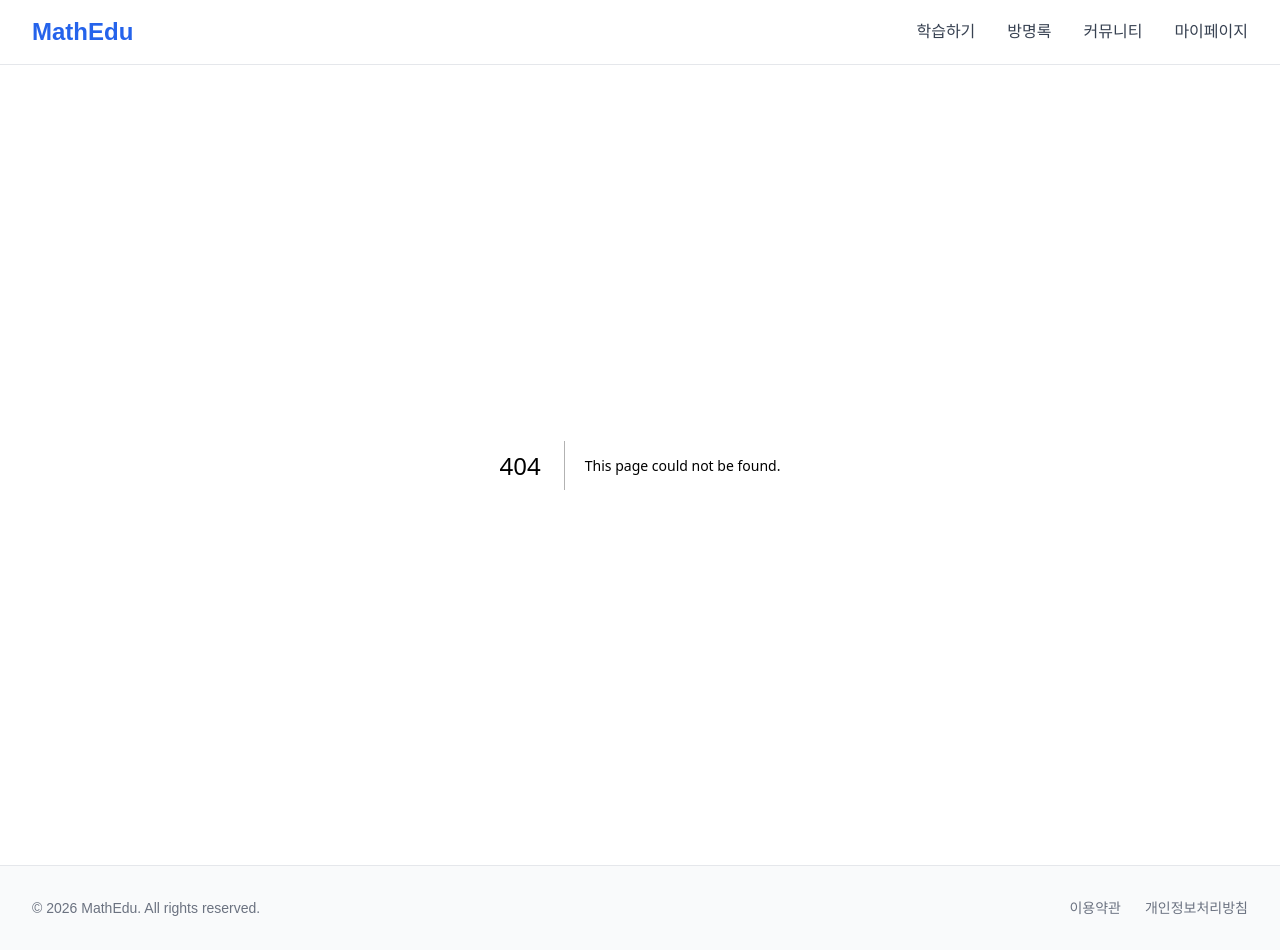
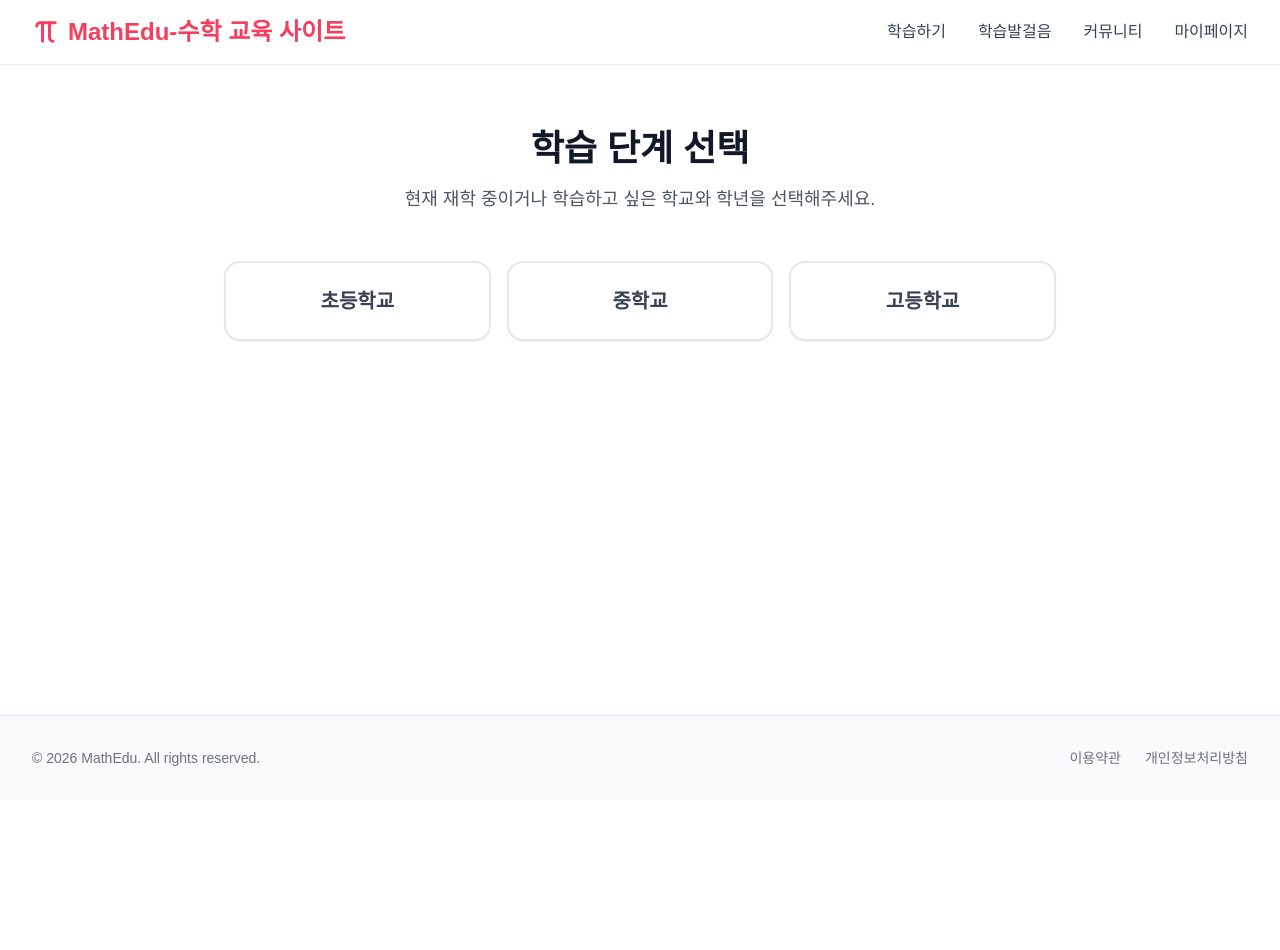
Before and after one commit to ssi-nny/mathweb, a Next.js app: page /levels in a window 1280 px wide. Before the commit this address had no page. After the commit the page ends 800 px from the top, so only its background shows below. Built offline with nearby package versions, Linux system fonts and the light colour scheme.

Commit message:
Update styling to Pink Theme, add School Selection, rename Guestbook

```diff
--- a/app/guestbook/GuestbookForm.tsx
+++ b/app/guestbook/GuestbookForm.tsx
@@ -11,9 +11,9 @@ function SubmitButton() {
     <button
       type="submit"
       disabled={pending}
-      className="px-6 py-2 bg-blue-600 text-white font-semibold rounded-lg hover:bg-blue-700 disabled:opacity-50 disabled:cursor-not-allowed transition-colors"
+      className="px-6 py-2 bg-rose-500 text-white font-semibold rounded-lg hover:bg-rose-600 disabled:opacity-50 disabled:cursor-not-allowed transition-colors"
     >
-      {pending ? "등록 중..." : "방명록 남기기"}
+      {pending ? "등록 중..." : "학습발걸음 남기기"}
     </button>
   );
 }
@@ -41,7 +41,7 @@ export default function GuestbookForm() {
           id="name"
           required
           maxLength={50}
-          className="w-full px-4 py-2 border border-gray-300 dark:border-zinc-700 rounded-lg bg-gray-50 dark:bg-zinc-950 text-gray-900 dark:text-white focus:ring-2 focus:ring-blue-500 focus:border-transparent outline-none"
+          className="w-full px-4 py-2 border border-gray-300 dark:border-zinc-700 rounded-lg bg-gray-50 dark:bg-zinc-950 text-gray-900 dark:text-white focus:ring-2 focus:ring-rose-400 focus:border-transparent outline-none"
           placeholder="홍길동"
         />
       </div>
@@ -53,7 +53,7 @@ export default function GuestbookForm() {
           required
           maxLength={500}
           rows={3}
-          className="w-full px-4 py-2 border border-gray-300 dark:border-zinc-700 rounded-lg bg-gray-50 dark:bg-zinc-950 text-gray-900 dark:text-white focus:ring-2 focus:ring-blue-500 focus:border-transparent outline-none resize-none"
+          className="w-full px-4 py-2 border border-gray-300 dark:border-zinc-700 rounded-lg bg-gray-50 dark:bg-zinc-950 text-gray-900 dark:text-white focus:ring-2 focus:ring-rose-400 focus:border-transparent outline-none resize-none"
           placeholder="여기에 메시지를 남겨주세요!"
         />
       </div>
--- a/app/guestbook/page.tsx
+++ b/app/guestbook/page.tsx
@@ -10,7 +10,7 @@ export default async function GuestbookPage() {
     <div className="max-w-4xl mx-auto px-4 sm:px-6 lg:px-8 py-12 w-full">
       <div className="mb-10 text-center">
         <h1 className="text-3xl font-extrabold text-gray-900 dark:text-white sm:text-4xl">
-          방명록
+          학습발걸음
         </h1>
         <p className="mt-4 text-lg text-gray-500 dark:text-gray-400">
           자유롭게 메시지를 남겨보세요!
@@ -23,8 +23,8 @@ export default async function GuestbookPage() {
         <h2 className="text-2xl font-bold text-gray-900 dark:text-white">최근 메시지 ({entries.length})</h2>
 
         {entries.length === 0 ? (
-          <p className="text-gray-500 dark:text-gray-400 text-center py-10 bg-gray-50 dark:bg-zinc-900/50 rounded-2xl border border-dashed border-gray-200 dark:border-zinc-800">
-            아직 작성된 방명록이 없습니다. 첫 번째 메시지를 남겨주세요!
+          <p className="text-gray-500 dark:text-gray-400 text-center py-10 bg-rose-50 dark:bg-rose-900/10 rounded-2xl border border-dashed border-rose-200 dark:border-rose-800">
+            아직 작성된 학습발걸음이 없습니다. 첫 번째 메시지를 남겨주세요!
           </p>
         ) : (
           <ul className="grid gap-4">
--- a/app/layout.tsx
+++ b/app/layout.tsx
@@ -16,19 +16,26 @@ export default function RootLayout({
     <html lang="ko">
       <body className="min-h-screen flex flex-col antialiased">
         {/* 상단 헤더 컴포넌트 공간 */}
-        <header className="w-full bg-white dark:bg-zinc-900 border-b border-gray-200 dark:border-zinc-800 sticky top-0 z-50">
+        <header className="w-full bg-white dark:bg-zinc-900 border-b border-rose-100 dark:border-rose-900/30 sticky top-0 z-50">
           <div className="max-w-7xl mx-auto px-4 sm:px-6 lg:px-8 h-16 flex items-center justify-between">
             <div className="flex-shrink-0 flex items-center cursor-pointer">
               {/* 서비스 로고(수학) */}
-              <Link href="/" className="text-2xl font-bold text-blue-600 dark:text-blue-400">MathEdu</Link>
+              <Link href="/" className="flex items-center text-xl sm:text-2xl font-bold text-rose-500 dark:text-rose-400">
+                <svg xmlns="http://www.w3.org/2000/svg" width="28" height="28" viewBox="0 0 24 24" fill="none" stroke="currentColor" strokeWidth="2.5" strokeLinecap="round" strokeLinejoin="round" className="mr-2">
+                  <line x1="9" x2="9" y1="4" y2="20" />
+                  <path d="M4 7c0-1.7 1.3-3 3-3h13" />
+                  <path d="M18 20c-1.7 0-3-1.3-3-3V4" />
+                </svg>
+                MathEdu-수학 교육 사이트
+              </Link>
             </div>
             <nav className="hidden md:block">
               {/* 여기에 새로운 네비게이션 아이템 컴포넌트를 추가하세요 */}
               <ul className="flex space-x-8 items-center">
-                <li><Link href="/learn" className="text-gray-700 dark:text-gray-300 hover:text-blue-600 dark:hover:text-blue-400 font-medium transition-colors">학습하기</Link></li>
-                <li><Link href="/guestbook" className="text-gray-700 dark:text-gray-300 hover:text-blue-600 dark:hover:text-blue-400 font-medium transition-colors">방명록</Link></li>
-                <li><Link href="#" className="text-gray-700 dark:text-gray-300 hover:text-blue-600 dark:hover:text-blue-400 font-medium transition-colors">커뮤니티</Link></li>
-                <li><Link href="#" className="text-gray-700 dark:text-gray-300 hover:text-blue-600 dark:hover:text-blue-400 font-medium transition-colors">마이페이지</Link></li>
+                <li><Link href="/learn" className="text-gray-700 dark:text-gray-300 hover:text-rose-500 dark:hover:text-rose-400 font-medium transition-colors">학습하기</Link></li>
+                <li><Link href="/guestbook" className="text-gray-700 dark:text-gray-300 hover:text-rose-500 dark:hover:text-rose-400 font-medium transition-colors">학습발걸음</Link></li>
+                <li><Link href="#" className="text-gray-700 dark:text-gray-300 hover:text-rose-500 dark:hover:text-rose-400 font-medium transition-colors">커뮤니티</Link></li>
+                <li><Link href="#" className="text-gray-700 dark:text-gray-300 hover:text-rose-500 dark:hover:text-rose-400 font-medium transition-colors">마이페이지</Link></li>
               </ul>
             </nav>
             {/* 모바일 메뉴 버튼 (기능 확장을 위한 플레이스홀더) */}
--- a/app/learn/[topicId]/page.tsx
+++ b/app/learn/[topicId]/page.tsx
@@ -66,7 +66,7 @@ export default function TopicProblemPage({ params }: { params: { topicId: string
 
   return (
     <div className="max-w-3xl mx-auto px-4 sm:px-6 lg:px-8 py-12 w-full">
-      <Link href="/learn" className="inline-flex items-center text-blue-600 dark:text-blue-400 hover:underline mb-8 font-medium">
+      <Link href="/learn" className="inline-flex items-center text-rose-500 dark:text-rose-400 hover:underline mb-8 font-medium">
         <svg className="w-4 h-4 mr-1" fill="none" viewBox="0 0 24 24" stroke="currentColor">
           <path strokeLinecap="round" strokeLinejoin="round" strokeWidth={2} d="M10 19l-7-7m0 0l7-7m-7 7h18" />
         </svg>
@@ -74,7 +74,7 @@ export default function TopicProblemPage({ params }: { params: { topicId: string
       </Link>
 
       <div className="bg-white dark:bg-zinc-900 rounded-3xl shadow-lg border border-gray-100 dark:border-zinc-800 overflow-hidden">
-        <div className="bg-blue-600 px-6 py-4 md:px-8 md:py-6">
+        <div className="bg-rose-500 px-6 py-4 md:px-8 md:py-6">
           <h1 className="text-2xl md:text-3xl font-bold text-white">
             {topicData.title} 실전 문제
           </h1>
@@ -96,9 +96,9 @@ export default function TopicProblemPage({ params }: { params: { topicId: string
 
               if (!isSubmitted) {
                 if (isSelected) {
-                  optionClasses += "border-blue-500 bg-blue-50 dark:bg-blue-900/30 text-blue-700 dark:text-blue-300";
+                  optionClasses += "border-rose-500 bg-rose-50 dark:bg-rose-900/30 text-rose-700 dark:text-rose-300";
                 } else {
-                  optionClasses += "border-gray-200 dark:border-zinc-700 hover:border-blue-300 dark:hover:border-blue-700 bg-white dark:bg-zinc-900 text-gray-700 dark:text-gray-300 hover:bg-gray-50 dark:hover:bg-zinc-800";
+                  optionClasses += "border-gray-200 dark:border-zinc-700 hover:border-rose-300 dark:hover:border-rose-700 bg-white dark:bg-zinc-900 text-gray-700 dark:text-gray-300 hover:bg-gray-50 dark:hover:bg-zinc-800";
                 }
               } else {
                 if (isCorrectOption) {
@@ -129,7 +129,7 @@ export default function TopicProblemPage({ params }: { params: { topicId: string
             <button
               onClick={handleSubmit}
               disabled={selectedOption === null}
-              className="w-full py-4 bg-blue-600 hover:bg-blue-700 text-white text-lg font-bold rounded-xl transition-colors disabled:opacity-50 disabled:cursor-not-allowed shadow-md"
+              className="w-full py-4 bg-rose-500 hover:bg-rose-600 text-white text-lg font-bold rounded-xl transition-colors disabled:opacity-50 disabled:cursor-not-allowed shadow-md"
             >
               정답 확인하기
             </button>
--- a/app/learn/page.tsx
+++ b/app/learn/page.tsx
@@ -5,29 +5,29 @@ const topics = [
     id: "polynomials",
     title: "다항식",
     description: "다항식의 연산과 나머지정리, 인수분해를 학습합니다.",
-    color: "bg-red-50 dark:bg-red-900/20",
-    textColor: "text-red-600 dark:text-red-400"
+    color: "bg-rose-50 dark:bg-rose-900/20",
+    textColor: "text-rose-600 dark:text-rose-400"
   },
   {
     id: "equations",
     title: "방정식과 부등식",
     description: "복소수와 이차방정식, 이차방정식과 이차함수, 여러 가지 방정식과 부등식을 학습합니다.",
-    color: "bg-blue-50 dark:bg-blue-900/20",
-    textColor: "text-blue-600 dark:text-blue-400"
+    color: "bg-pink-50 dark:bg-pink-900/20",
+    textColor: "text-pink-600 dark:text-pink-400"
   },
   {
     id: "cases",
     title: "경우의 수",
     description: "경우의 수, 순열과 조합의 기본 개념을 학습합니다.",
-    color: "bg-green-50 dark:bg-green-900/20",
-    textColor: "text-green-600 dark:text-green-400"
+    color: "bg-fuchsia-50 dark:bg-fuchsia-900/20",
+    textColor: "text-fuchsia-600 dark:text-fuchsia-400"
   },
   {
     id: "matrices",
     title: "행렬",
     description: "행렬의 뜻과 덧셈, 뺄셈, 실수배 및 곱셈을 학습합니다.",
-    color: "bg-purple-50 dark:bg-purple-900/20",
-    textColor: "text-purple-600 dark:text-purple-400"
+    color: "bg-violet-50 dark:bg-violet-900/20",
+    textColor: "text-violet-600 dark:text-violet-400"
   }
 ];
 
@@ -36,7 +36,7 @@ export default function LearnPage() {
     <div className="max-w-7xl mx-auto px-4 sm:px-6 lg:px-8 py-12 w-full">
       <div className="mb-12 text-center">
         <h1 className="text-3xl font-extrabold text-gray-900 dark:text-white sm:text-4xl mb-4">
-          공통수학1 학습하기
+          고등학교 1학년 <span className="text-rose-500">공통수학1</span>
         </h1>
         <p className="text-lg text-gray-600 dark:text-gray-400 max-w-2xl mx-auto">
           고등학교 1학년 공통수학1의 핵심 단원들을 선택하고, 예제 문제를 직접 풀어보며 실력을 키워보세요.
@@ -50,13 +50,13 @@ export default function LearnPage() {
               <div className={`inline-flex items-center justify-center p-3 rounded-2xl mb-6 ${topic.color}`}>
                 <span className={`text-xl font-bold ${topic.textColor}`}>{topic.title.substring(0, 2)}</span>
               </div>
-              <h2 className="text-2xl font-bold text-gray-900 dark:text-white mb-3 group-hover:text-blue-600 dark:group-hover:text-blue-400 transition-colors">
+              <h2 className="text-2xl font-bold text-gray-900 dark:text-white mb-3 group-hover:text-rose-500 dark:group-hover:text-rose-400 transition-colors">
                 {topic.title}
               </h2>
               <p className="text-gray-600 dark:text-gray-400 leading-relaxed">
                 {topic.description}
               </p>
-              <div className="mt-6 flex items-center text-blue-600 dark:text-blue-400 font-semibold">
+              <div className="mt-6 flex items-center text-rose-500 dark:text-rose-400 font-semibold">
                 문제 풀러 가기
                 <svg className="w-5 h-5 ml-2 transform group-hover:translate-x-1 transition-transform" fill="none" viewBox="0 0 24 24" stroke="currentColor">
                   <path strokeLinecap="round" strokeLinejoin="round" strokeWidth={2} d="M14 5l7 7m0 0l-7 7m7-7H3" />
--- /dev/null
+++ b/app/levels/page.tsx
@@ -0,0 +1,88 @@
+"use client";
+
+import { useState } from "react";
+import Link from "next/link";
+import { useRouter } from "next/navigation";
+
+const schools = [
+  { id: "elementary", name: "초등학교", grades: [1, 2, 3, 4, 5, 6] },
+  { id: "middle", name: "중학교", grades: [1, 2, 3] },
+  { id: "high", name: "고등학교", grades: [1, 2, 3] },
+];
+
+export default function LevelsPage() {
+  const router = useRouter();
+  const [selectedSchool, setSelectedSchool] = useState<string | null>(null);
+  const [toastMessage, setToastMessage] = useState<string | null>(null);
+
+  const handleGradeClick = (schoolId: string, grade: number) => {
+    if (schoolId === "high" && grade === 1) {
+      router.push("/learn");
+    } else {
+      setToastMessage("해당 학년의 학습 콘텐츠는 준비 중입니다! 조금만 기다려주세요.");
+      setTimeout(() => setToastMessage(null), 3000);
+    }
+  };
+
+  return (
+    <div className="max-w-4xl mx-auto px-4 sm:px-6 lg:px-8 py-16 w-full">
+      <div className="mb-12 text-center">
+        <h1 className="text-3xl font-extrabold text-gray-900 dark:text-white sm:text-4xl mb-4">
+          학습 단계 선택
+        </h1>
+        <p className="text-lg text-gray-600 dark:text-gray-400">
+          현재 재학 중이거나 학습하고 싶은 학교와 학년을 선택해주세요.
+        </p>
+      </div>
+
+      <div className="space-y-12">
+        {/* 학교 선택 */}
+        <div className="grid grid-cols-1 md:grid-cols-3 gap-4">
+          {schools.map((school) => (
+            <button
+              key={school.id}
+              onClick={() => setSelectedSchool(school.id)}
+              className={`p-6 rounded-2xl border-2 font-bold text-xl transition-all duration-200 shadow-sm ${
+                selectedSchool === school.id
+                  ? "border-rose-500 bg-rose-50 text-rose-600 dark:bg-rose-900/20 dark:border-rose-400 dark:text-rose-300 transform scale-105"
+                  : "border-gray-200 bg-white text-gray-700 hover:border-rose-200 hover:bg-rose-50 dark:border-zinc-800 dark:bg-zinc-900 dark:text-gray-300 dark:hover:border-rose-900/50"
+              }`}
+            >
+              {school.name}
+            </button>
+          ))}
+        </div>
+
+        {/* 학년 선택 */}
+        {selectedSchool && (
+          <div className="animate-in fade-in slide-in-from-top-4 duration-500">
+            <h2 className="text-2xl font-bold text-center text-gray-900 dark:text-white mb-6">
+              학년을 선택해주세요
+            </h2>
+            <div className="grid grid-cols-2 sm:grid-cols-3 gap-4">
+              {schools
+                .find((s) => s.id === selectedSchool)
+                ?.grades.map((grade) => (
+                  <button
+                    key={grade}
+                    onClick={() => handleGradeClick(selectedSchool, grade)}
+                    className="p-4 rounded-xl border border-gray-200 bg-white text-gray-700 font-medium hover:border-rose-300 hover:bg-rose-50 dark:border-zinc-800 dark:bg-zinc-900 dark:text-gray-300 dark:hover:border-rose-900/50 dark:hover:bg-rose-900/20 transition-colors flex flex-col items-center justify-center gap-2"
+                  >
+                    <span className="text-2xl">{grade}</span>
+                    <span>학년</span>
+                  </button>
+                ))}
+            </div>
+          </div>
+        )}
+      </div>
+
+      {/* 토스트 메시지 */}
+      {toastMessage && (
+        <div className="fixed bottom-10 left-1/2 transform -translate-x-1/2 bg-gray-900 dark:bg-gray-100 text-white dark:text-gray-900 px-6 py-3 rounded-full shadow-xl animate-in fade-in slide-in-from-bottom-5 z-50">
+          {toastMessage}
+        </div>
+      )}
+    </div>
+  );
+}
--- a/app/page.tsx
+++ b/app/page.tsx
@@ -7,12 +7,12 @@ export default function Home() {
       <section className="max-w-7xl mx-auto px-4 sm:px-6 lg:px-8 py-20 text-center flex flex-col items-center justify-center min-h-[60vh]">
 
         {/* 배지 (선택적 컴포넌트 추가 예시) */}
-        <div className="mb-8 inline-flex items-center rounded-full bg-blue-100 dark:bg-blue-900/30 px-3 py-1 text-sm font-semibold text-blue-600 dark:text-blue-400">
+        <div className="mb-8 inline-flex items-center rounded-full bg-rose-100 dark:bg-rose-900/30 px-3 py-1 text-sm font-semibold text-rose-600 dark:text-rose-400">
           <span>🎉 새로운 기능이 곧 추가됩니다!</span>
         </div>
 
         <h1 className="text-4xl sm:text-5xl md:text-6xl font-extrabold tracking-tight text-gray-900 dark:text-white mb-6">
-          <span className="block text-blue-600 dark:text-blue-500">수학 교육 사이트</span>
+          <span className="block text-rose-500 dark:text-rose-400">수학 교육 사이트</span>
           <span className="block mt-2">쉽고 재미있는 학습의 시작</span>
         </h1>
 
@@ -24,13 +24,13 @@ export default function Home() {
         <div className="flex flex-col sm:flex-row gap-4 justify-center items-center w-full">
           {/* 가짜(Placeholder) 버튼 1개 */}
           {/* 여기에 회원가입 모달 열기, 또는 학습 페이지 이동 등 새로운 컴포넌트를 추가하세요 */}
-          <Link href="/learn" className="w-full sm:w-auto px-8 py-3 md:py-4 md:px-10 text-base md:text-lg font-bold rounded-xl text-white bg-blue-600 hover:bg-blue-700 dark:bg-blue-500 dark:hover:bg-blue-600 transition-colors shadow-lg hover:shadow-xl transform hover:-translate-y-1 duration-200 text-center">
+          <Link href="/levels" className="w-full sm:w-auto px-8 py-3 md:py-4 md:px-10 text-base md:text-lg font-bold rounded-xl text-white bg-rose-500 hover:bg-rose-600 dark:bg-rose-500 dark:hover:bg-rose-600 transition-colors shadow-lg hover:shadow-xl transform hover:-translate-y-1 duration-200 text-center">
             학습 시작하기
           </Link>
 
-          <button className="w-full sm:w-auto px-8 py-3 md:py-4 md:px-10 text-base md:text-lg font-semibold rounded-xl text-blue-600 bg-white border-2 border-blue-100 hover:border-blue-200 dark:text-blue-400 dark:bg-transparent dark:border-blue-800 dark:hover:border-blue-700 transition-colors">
-            둘러보기
-          </button>
+          <Link href="/guestbook" className="w-full sm:w-auto px-8 py-3 md:py-4 md:px-10 text-base md:text-lg font-semibold rounded-xl text-rose-500 bg-white border-2 border-rose-100 hover:border-rose-200 dark:text-rose-400 dark:bg-transparent dark:border-rose-800 dark:hover:border-rose-700 transition-colors text-center">
+            학습발걸음
+          </Link>
         </div>
 
       </section>
```
